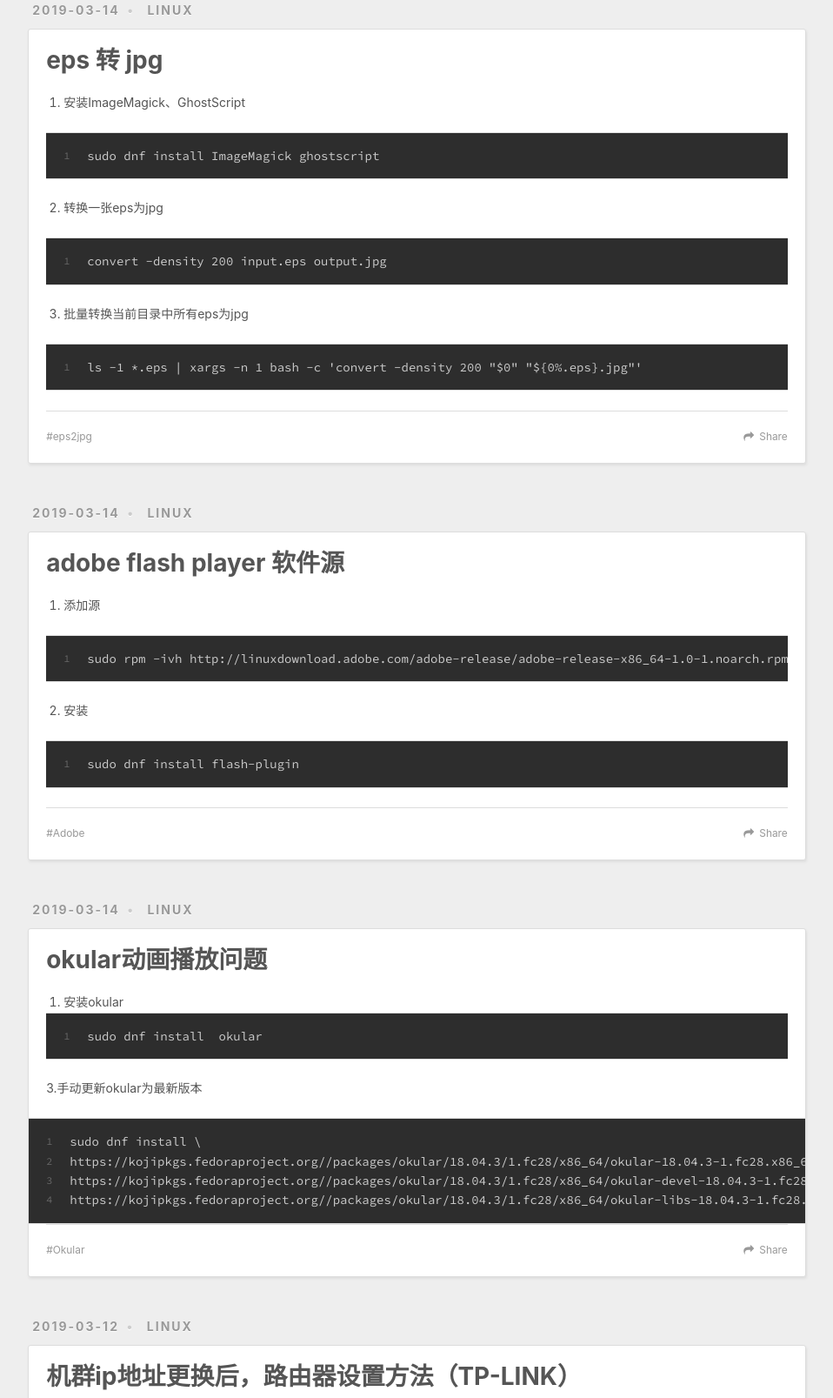
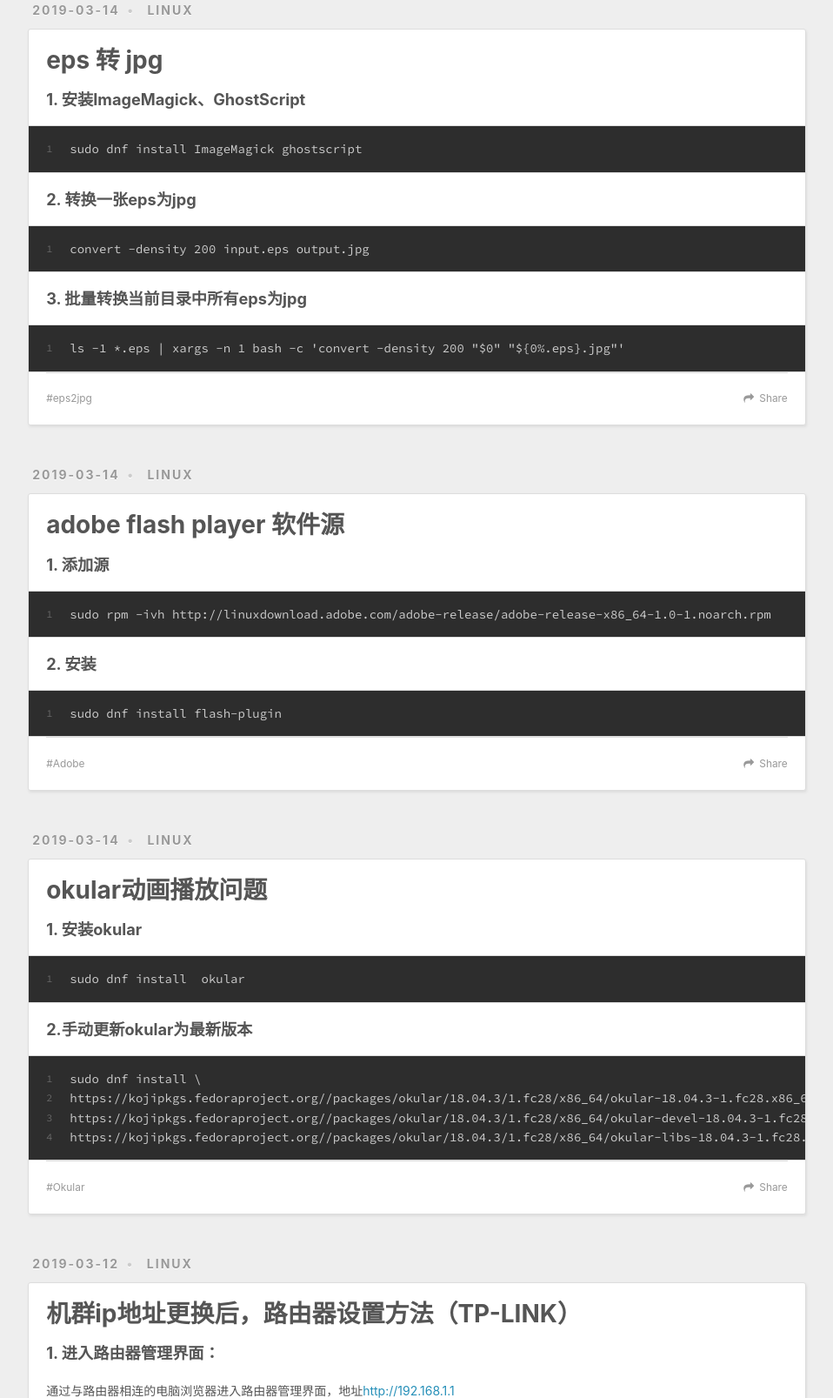
Before and after one commit to bigorangewjc/bigorangewjc.github.io, a plain HTML site: page index.html in a window 1280 px wide. Shown: the part 2199-3806 px from the top of the page at 87% size, without its empty margins (8-966 px from the left). Drawn offline with nearby package versions, Linux system fonts and the light colour scheme.

Commit message:
Site updated: 2019-03-14 16:00:25

```diff
--- a/index.html
+++ b/index.html
@@ -189,17 +189,9 @@
 
     <div class="article-entry" itemprop="articleBody">
 
-        <ol>
-<li><p>安装ImageMagick、GhostScript</p>
-<figure class="highlight plain"><table><tr><td class="gutter"><pre><span class="line">1</span><br></pre></td><td class="code"><pre><span class="line">sudo dnf install ImageMagick ghostscript</span><br></pre></td></tr></table></figure>
-</li>
-<li><p>转换一张eps为jpg</p>
-<figure class="highlight plain"><table><tr><td class="gutter"><pre><span class="line">1</span><br></pre></td><td class="code"><pre><span class="line">convert -density 200 input.eps output.jpg</span><br></pre></td></tr></table></figure>
-</li>
-<li><p>批量转换当前目录中所有eps为jpg</p>
-<figure class="highlight plain"><table><tr><td class="gutter"><pre><span class="line">1</span><br></pre></td><td class="code"><pre><span class="line">ls -1 *.eps | xargs -n 1 bash -c &apos;convert -density 200 &quot;$0&quot; &quot;$&#123;0%.eps&#125;.jpg&quot;&apos;</span><br></pre></td></tr></table></figure>
-</li>
-</ol>
+        <h3 id="1-安装ImageMagick、GhostScript"><a href="#1-安装ImageMagick、GhostScript" class="headerlink" title="1. 安装ImageMagick、GhostScript"></a>1. 安装ImageMagick、GhostScript</h3><figure class="highlight plain"><table><tr><td class="gutter"><pre><span class="line">1</span><br></pre></td><td class="code"><pre><span class="line">sudo dnf install ImageMagick ghostscript</span><br></pre></td></tr></table></figure>
+<h3 id="2-转换一张eps为jpg"><a href="#2-转换一张eps为jpg" class="headerlink" title="2. 转换一张eps为jpg"></a>2. 转换一张eps为jpg</h3><figure class="highlight plain"><table><tr><td class="gutter"><pre><span class="line">1</span><br></pre></td><td class="code"><pre><span class="line">convert -density 200 input.eps output.jpg</span><br></pre></td></tr></table></figure>
+<h3 id="3-批量转换当前目录中所有eps为jpg"><a href="#3-批量转换当前目录中所有eps为jpg" class="headerlink" title="3. 批量转换当前目录中所有eps为jpg"></a>3. 批量转换当前目录中所有eps为jpg</h3><figure class="highlight plain"><table><tr><td class="gutter"><pre><span class="line">1</span><br></pre></td><td class="code"><pre><span class="line">ls -1 *.eps | xargs -n 1 bash -c &apos;convert -density 200 &quot;$0&quot; &quot;$&#123;0%.eps&#125;.jpg&quot;&apos;</span><br></pre></td></tr></table></figure>
 
 
     </div>
@@ -242,14 +234,8 @@
 
     <div class="article-entry" itemprop="articleBody">
 
-        <ol>
-<li><p>添加源</p>
-<figure class="highlight plain"><table><tr><td class="gutter"><pre><span class="line">1</span><br></pre></td><td class="code"><pre><span class="line">sudo rpm -ivh http://linuxdownload.adobe.com/adobe-release/adobe-release-x86_64-1.0-1.noarch.rpm</span><br></pre></td></tr></table></figure>
-</li>
-<li><p>安装</p>
-<figure class="highlight plain"><table><tr><td class="gutter"><pre><span class="line">1</span><br></pre></td><td class="code"><pre><span class="line">sudo dnf install flash-plugin</span><br></pre></td></tr></table></figure>
-</li>
-</ol>
+        <h3 id="1-添加源"><a href="#1-添加源" class="headerlink" title="1. 添加源"></a>1. 添加源</h3><figure class="highlight plain"><table><tr><td class="gutter"><pre><span class="line">1</span><br></pre></td><td class="code"><pre><span class="line">sudo rpm -ivh http://linuxdownload.adobe.com/adobe-release/adobe-release-x86_64-1.0-1.noarch.rpm</span><br></pre></td></tr></table></figure>
+<h3 id="2-安装"><a href="#2-安装" class="headerlink" title="2. 安装"></a>2. 安装</h3><figure class="highlight plain"><table><tr><td class="gutter"><pre><span class="line">1</span><br></pre></td><td class="code"><pre><span class="line">sudo dnf install flash-plugin</span><br></pre></td></tr></table></figure>
 
 
     </div>
@@ -292,12 +278,8 @@
 
     <div class="article-entry" itemprop="articleBody">
 
-        <ol>
-<li>安装okular<figure class="highlight bash"><table><tr><td class="gutter"><pre><span class="line">1</span><br></pre></td><td class="code"><pre><span class="line">sudo dnf install  okular</span><br></pre></td></tr></table></figure>
-</li>
-</ol>
-<p>3.手动更新okular为最新版本</p>
-<figure class="highlight bash"><table><tr><td class="gutter"><pre><span class="line">1</span><br><span class="line">2</span><br><span class="line">3</span><br><span class="line">4</span><br></pre></td><td class="code"><pre><span class="line">sudo dnf install \</span><br><span class="line">https://kojipkgs.fedoraproject.org//packages/okular/18.04.3/1.fc28/x86_64/okular-18.04.3-1.fc28.x86_64.rpm \</span><br><span class="line">https://kojipkgs.fedoraproject.org//packages/okular/18.04.3/1.fc28/x86_64/okular-devel-18.04.3-1.fc28.x86_64.rpm \</span><br><span class="line">https://kojipkgs.fedoraproject.org//packages/okular/18.04.3/1.fc28/x86_64/okular-libs-18.04.3-1.fc28.x86_64.rpm</span><br></pre></td></tr></table></figure>
+        <h3 id="1-安装okular"><a href="#1-安装okular" class="headerlink" title="1. 安装okular"></a>1. 安装okular</h3><figure class="highlight bash"><table><tr><td class="gutter"><pre><span class="line">1</span><br></pre></td><td class="code"><pre><span class="line">sudo dnf install  okular</span><br></pre></td></tr></table></figure>
+<h3 id="2-手动更新okular为最新版本"><a href="#2-手动更新okular为最新版本" class="headerlink" title="2.手动更新okular为最新版本"></a>2.手动更新okular为最新版本</h3><figure class="highlight bash"><table><tr><td class="gutter"><pre><span class="line">1</span><br><span class="line">2</span><br><span class="line">3</span><br><span class="line">4</span><br></pre></td><td class="code"><pre><span class="line">sudo dnf install \</span><br><span class="line">https://kojipkgs.fedoraproject.org//packages/okular/18.04.3/1.fc28/x86_64/okular-18.04.3-1.fc28.x86_64.rpm \</span><br><span class="line">https://kojipkgs.fedoraproject.org//packages/okular/18.04.3/1.fc28/x86_64/okular-devel-18.04.3-1.fc28.x86_64.rpm \</span><br><span class="line">https://kojipkgs.fedoraproject.org//packages/okular/18.04.3/1.fc28/x86_64/okular-libs-18.04.3-1.fc28.x86_64.rpm</span><br></pre></td></tr></table></figure>
 
 
     </div>
```
Also changed, not shown: 2019/03/14/adobe-flash-player/index.html (+6 -12 lines), 2019/03/14/eps2jpg/index.html (+7 -15 lines), 2019/03/14/okular-video/index.html (+6 -10 lines).
